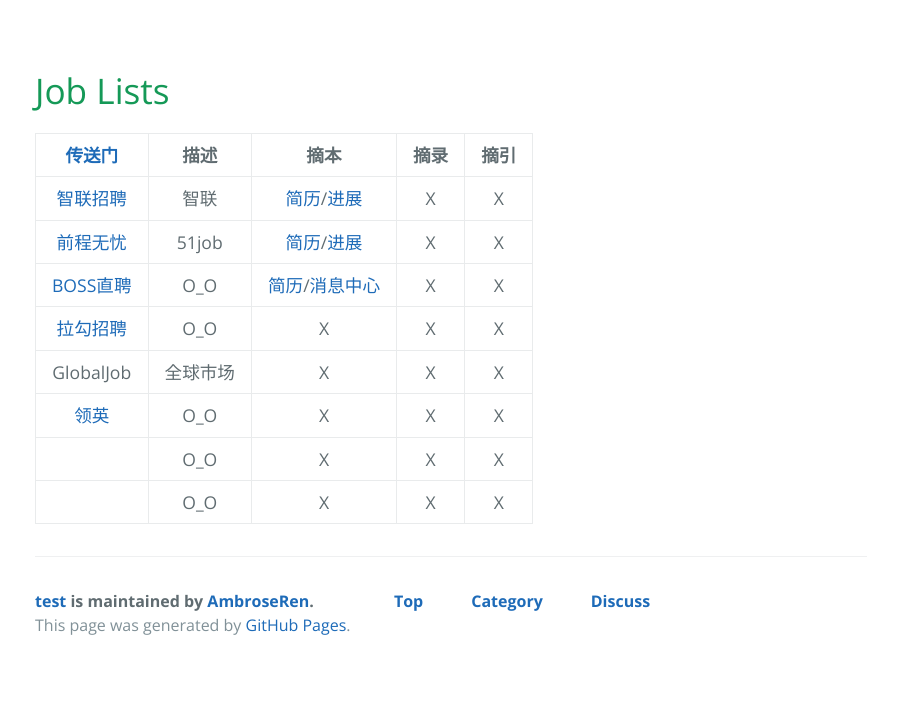
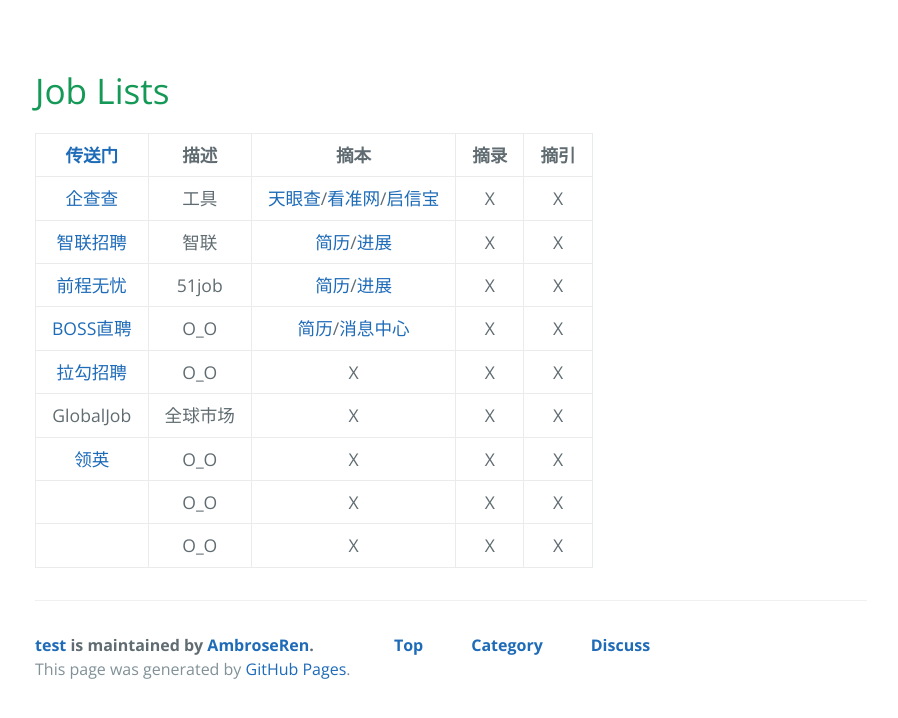
Before and after one commit to AmbroseRen/test, a Jekyll site: the page built from Library/job.md, in a window 1280 px wide. Shown: the top 718 px of the page, without its empty margins (81-979 px from the left). Built offline with Jekyll 4.4.1, drawn with Linux system fonts in a browser that asks for light colours; our own code applies the rules of GitHub Pages for plain Markdown files; the repository's description, which GitHub fills in, is left out.

Commit message:
Update job.md

```diff
--- a/Library/job.md
+++ b/Library/job.md
@@ -6,6 +6,7 @@
 
 | [传送门](../navigation.md#sp) | 描述 | 摘本 | 摘录 | 摘引 |
 |:---:|:---:|:---:|:---:|:---:|
+| [企查查](https://www.qcc.com/) | 工具 | [天眼查](https://www.tianyancha.com/)/[看准网](https://www.kanzhun.com/)/[启信宝](https://www.qixin.com/) | X | X |
 | [智联招聘](https://www.zhaopin.com/) | 智联 | [简历](https://i.zhaopin.com/resume)/[进展](https://i.zhaopin.com/schedule) | X | X |
 | [前程无忧](https://www.51job.com/) | 51job | [简历](https://i.51job.com/resume/resume_center.php)/[进展](https://i.51job.com/userset/resume_browsed.php) | X | X |
 | [BOSS直聘](https://www.zhipin.com/) | O_O | [简历](https://www.zhipin.com/web/geek/resume)/[消息中心](https://www.zhipin.com/web/geek/chat) | X | X |
```
